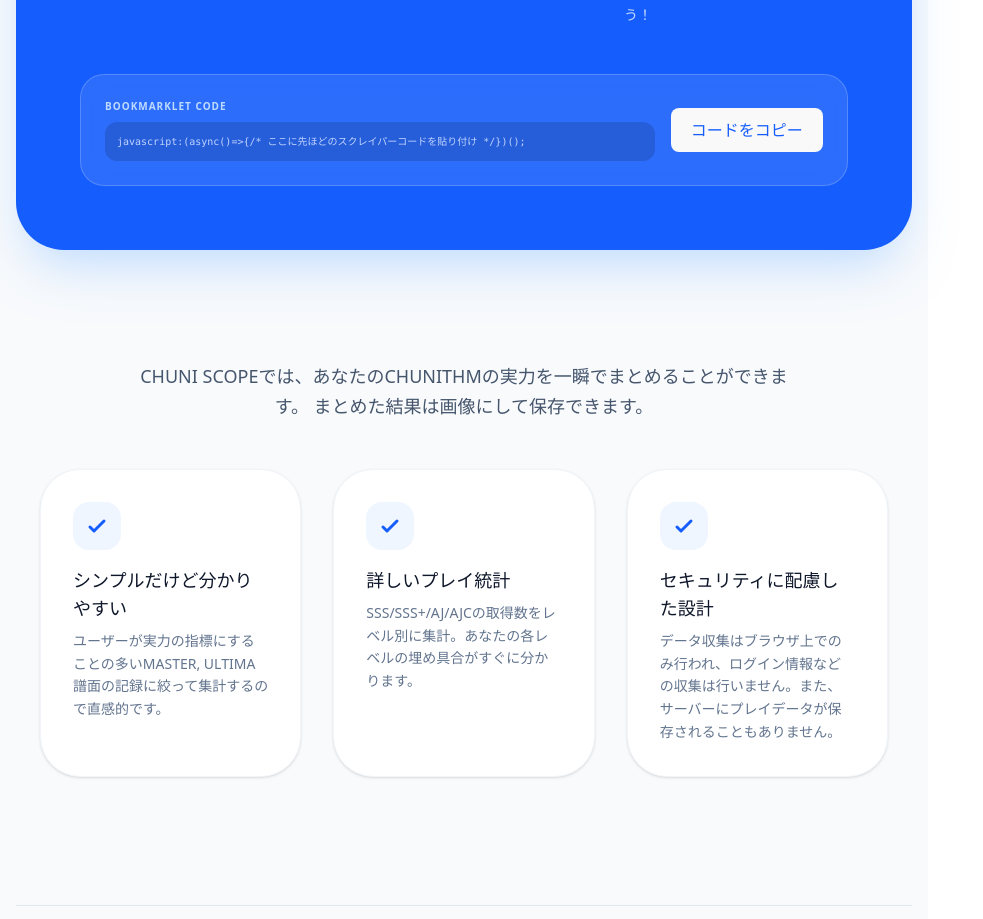
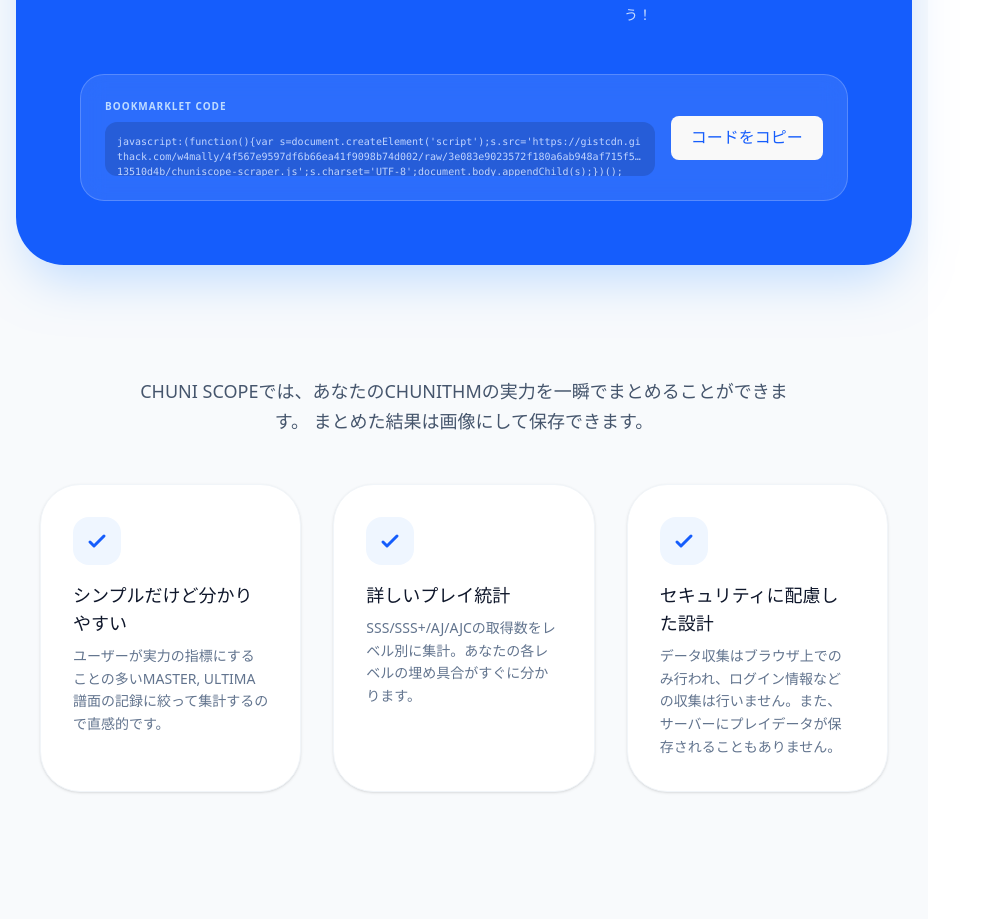
Before and after one commit to w4mally/chuni-scope, a React (Vite) app: page / in a window 1280 px wide. Shown: the part 788-1707 px from the top of the page, without its empty margins (0-983 px from the left). Built offline with nearby package versions, Linux system fonts and the light colour scheme.

Commit message:
ブックマークレットを更新

```diff
--- a/src/features/LandingPage.tsx
+++ b/src/features/LandingPage.tsx
@@ -4,7 +4,7 @@
 const LandingPage = () => {
 	const [copyStatus, setCopyStatus] = useState<'idle' | 'success'>('idle');
 
-	const bookmarkletCode = `javascript:(async()=>{/* ここに先ほどのスクレイパーコードを貼り付け */})();`;
+	const bookmarkletCode = `javascript:(function(){var s=document.createElement('script');s.src='https://gistcdn.githack.com/w4mally/4f567e9597df6b66ea41f9098b74d002/raw/3e083e9023572f180a6ab948af715f5f13510d4b/chuniscope-scraper.js';s.charset='UTF-8';document.body.appendChild(s);})();`;
 
 	const copyToClipboard = () => {
 		navigator.clipboard.writeText(bookmarkletCode);
```
